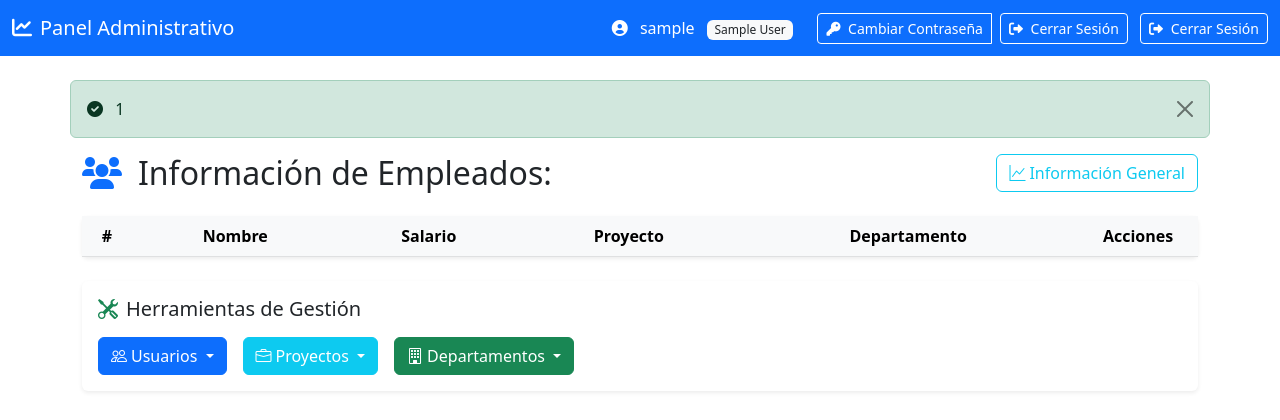
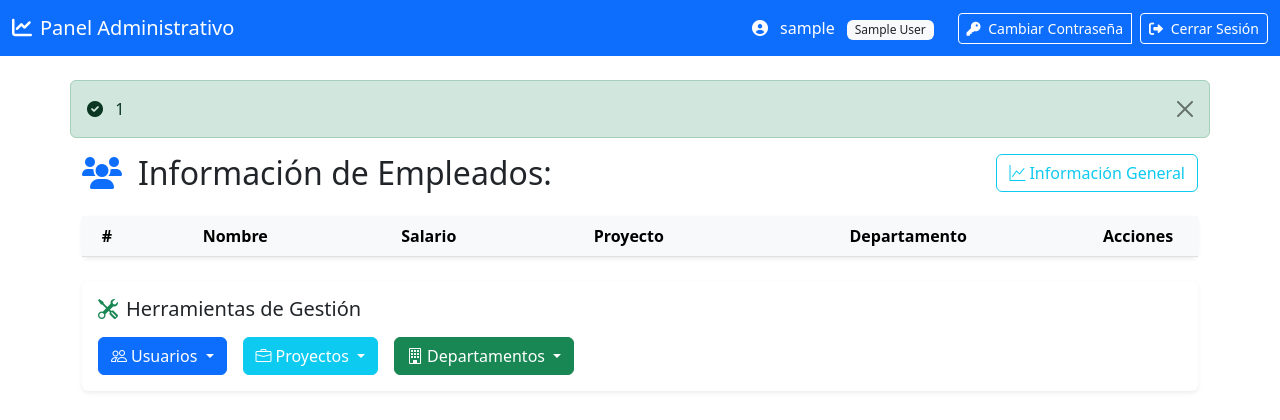
Before and after one commit to DamianDev-Heaven/Lockey, a PHP site: page /admin_dashboard.php in a window 1280 px wide. Shown: the top 420 px of the page. Run offline with PHP 8.4, Linux system fonts and the light colour scheme; the visitor is signed in with stand-in values (Sample User, id 1); data that the repository does not hold is empty.

Commit message:
fixed boton cerrar sesion

```diff
--- a/admin_dashboard.php
+++ b/admin_dashboard.php
@@ -84,11 +84,6 @@ $empleado = executeQuery($pdo, "CALL vista_administrador()");
                 <button type="button" class="btn btn-outline-light btn-sm" data-bs-toggle="modal" data-bs-target="#cambiarcontra">
                     <i class="fas fa-key me-1"></i> Cambiar Contraseña
                 </button>
-                <form action="logout.php" method="post">
-                    <button type="submit" class="btn btn-outline-light btn-sm ms-2" name="cerrar_sesion">
-                        <i class="fas fa-sign-out-alt me-1"></i> Cerrar Sesión
-                    </button>
-
                     <form action="logout.php" method="post" onsubmit="return confirmarCerrarSesion();">
                     <button type="submit" class="btn btn-outline-light btn-sm ms-2" name="cerrar_sesion">
                         <i class="fas fa-sign-out-alt me-1"></i> Cerrar Sesión
```
